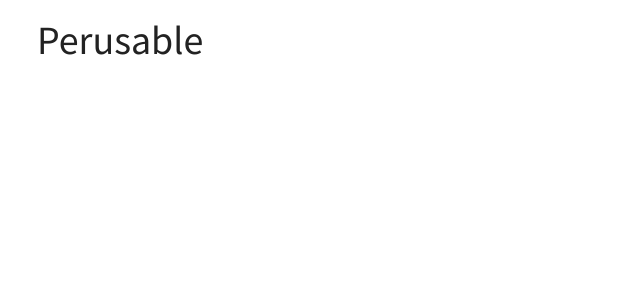
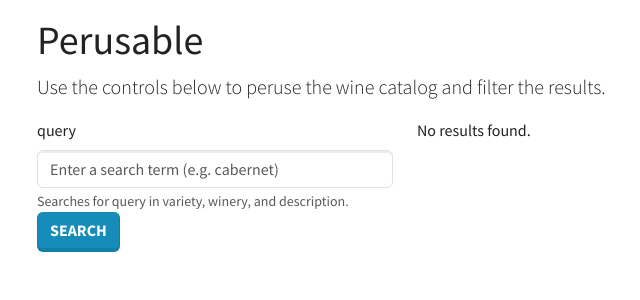
Before and after one commit to Weapon-X6/GluEckWein, a React (Create React App) app in the folder client/: page / in a window 1280 px wide. Shown: the top 300 px of the page, without its empty margins (45-685 px from the left). Built offline with nearby package versions, Linux system fonts and the light colour scheme.

Commit message:
Add initial result page

```diff
--- a/client/package.json
+++ b/client/package.json
@@ -9,6 +9,8 @@
     "bootstrap": "5.2.3",
     "bootswatch": "5.2.3",
     "cypress": "12.6.0",
+    "dompurify": "3.0.0",
+    "formik": "2.2.9",
     "react": "^18.2.0",
     "react-bootstrap": "2.7.2",
     "react-dom": "^18.2.0",
--- a/client/src/App.js
+++ b/client/src/App.js
@@ -1,11 +1,43 @@
-import React from 'react';
+import React, { useState } from 'react';
+
 import './App.css';
-import { Container } from 'react-bootstrap';
+
+import { Col, Container, Row } from 'react-bootstrap';
+
+import ResultList from './components/ResultList';
+import Search from './components/Search';
 
 function App() {
+  const [results, setResults] = useState([]);
+
+  const search = query => {
+    setResults([
+      {
+        id: 'ecf8760a-d139-4d63-83bc-6ddbac9f87dc',
+        country: 'US',
+        description: 'A youthful, exciting wine that offers plenty of earth and cassis.',
+        points: 92,
+        price: '65.00',
+        variety: 'Cabernet Sauvignon',
+        winery: 'Staglin'
+      }
+    ]);
+  };
+
   return (
        <Container className='pt-3'>
         <h1>Perusable</h1>
+        <p className='lead'>
+          Use the controls below to peruse the wine catalog and filter the results.
+        </p>
+        <Row>
+          <Col lg={4}>
+            <Search search={search} />
+          </Col>
+          <Col lg={8}>
+            <ResultList results={results} />
+          </Col>
+        </Row>
        </Container>
   );
 }
--- /dev/null
+++ b/client/src/components/ResultList.js
@@ -0,0 +1,15 @@
+import React from 'react';
+
+import ResultListItem from './ResultListItem';
+
+function ResultList ({ results }){
+    return (
+      <div>
+        {!results && <p>Search using the left panel.</p>}
+        {results && results.length === 0 && <p>No results found.</p>}
+        {results.map(result =>  <ResultListItem key={result.id} result={result} />)}
+      </div>
+    );
+}
+
+export default ResultList;
--- /dev/null
+++ b/client/src/components/ResultListItem.js
@@ -0,0 +1,24 @@
+import React from 'react';
+
+import { sanitize } from 'dompurify';
+import { Card } from 'react-bootstrap';
+
+function ResultListItem({ result }) {
+    return (
+        <Card className='mb-3'>
+            <Card.Body>
+                <Card.Title
+                    dangerouslySetInnerHTML={{
+                        __html: `${sanitize(result.winery)} ${sanitize(result.variety)}`
+                    }} />
+                <Card.Subtitle className='mb-2 text-muted'>
+                    {result.country} | {result.points} Points | ${result.price}
+                </Card.Subtitle>
+                <Card.Text
+                    dangerouslySetInnerHTML={{ __html: sanitize(result.description) }} />
+            </Card.Body>
+        </Card>
+    );
+}
+
+export default ResultListItem;
--- /dev/null
+++ b/client/src/components/Search.js
@@ -0,0 +1,48 @@
+import React from 'react';
+
+import { Formik } from 'formik';
+import { Button, Col, Form, Row } from 'react-bootstrap';
+
+function Search({ search }){
+    const onSubmit = (values, actions) => {
+        search(values.query);
+    };
+
+    return (
+        <Formik
+            initialValues={{query: ''}}
+            onSubmit={onSubmit}
+        >
+            {({
+                handleChange,
+                handleSubmit,
+                values
+            }) => (
+                <Form noValidate onSubmit={handleSubmit}>
+                    <Form.Group controlId='query'>
+                        <Form.Label>query</Form.Label>
+                        <Col>
+                            <Form.Control
+                              type='text'
+                              name='query'
+                              placeholder='Enter a search term (e.g. cabernet)'
+                              values={values.query}
+                              onChange={handleChange}
+                            />
+                            <Form.Text className='text-muted'>
+                                Searches for query in variety, winery, and description.
+                            </Form.Text>
+                        </Col>
+                    </Form.Group>
+                    <Form.Group as={Row}>
+                        <Col>
+                            <Button type='submit' variant='primary'>Search</Button>
+                        </Col>
+                    </Form.Group>
+                </Form>
+            )}
+        </Formik>
+    );
+}
+
+export default Search;
```
Also changed, not shown: 1 other file (tests, documents, lock files or other folders).
